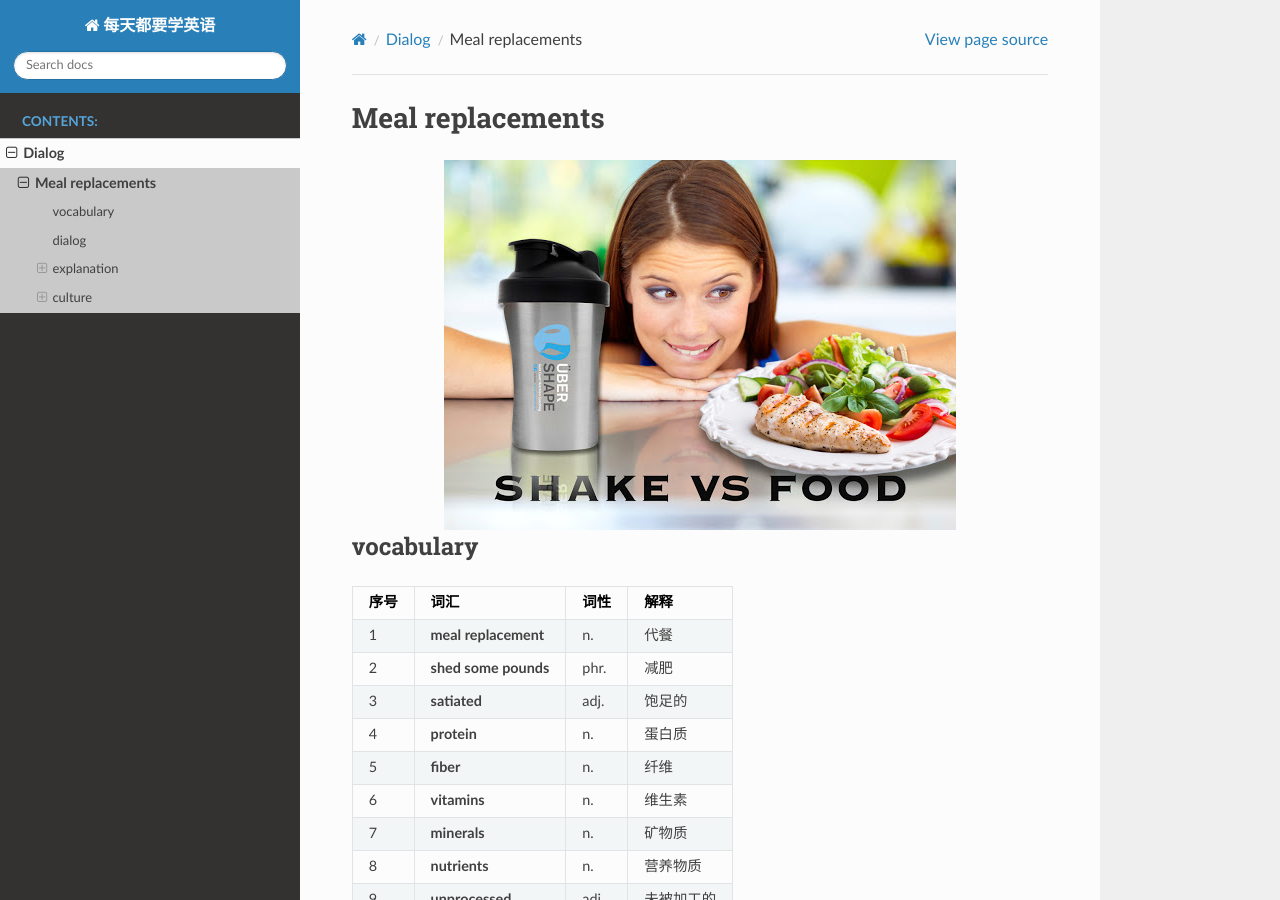
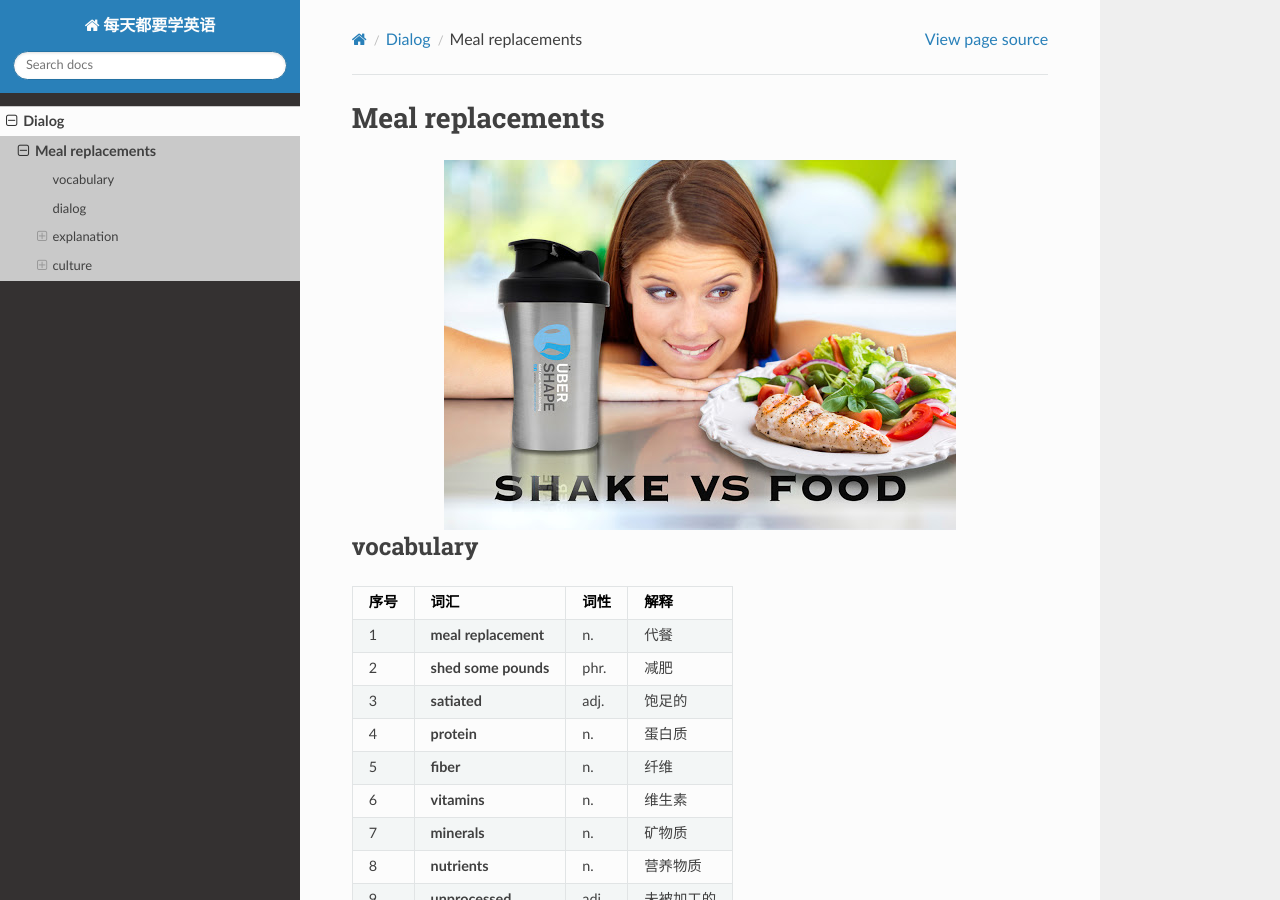
Before and after one commit to luhuadong/english, a Sphinx documentation site: the page built from source/dialog/Meal_replacements.rst, in a window 1280 px wide and 900 px high. Built offline with Sphinx 7.4.7 and the Read the Docs theme 2.0.0, drawn with Linux system fonts in a browser that asks for light colours.

```diff
--- a/source/index.rst
+++ b/source/index.rst
@@ -3,15 +3,17 @@
    You can adapt this file completely to your liking, but it should at least
    contain the root `toctree` directive.
 
-Welcome to 每天都要学英语's documentation!
+每天都要学英语
 ==========================================
 
 .. toctree::
    :maxdepth: 2
-   :caption: Contents:
 
    dialog/index
 
+
+.. image:: _static/images/qrcode.png
+   :align: center
 
 
 Indices and tables
```
Also changed, not shown: source/_static/images/qrcode.png (added).
